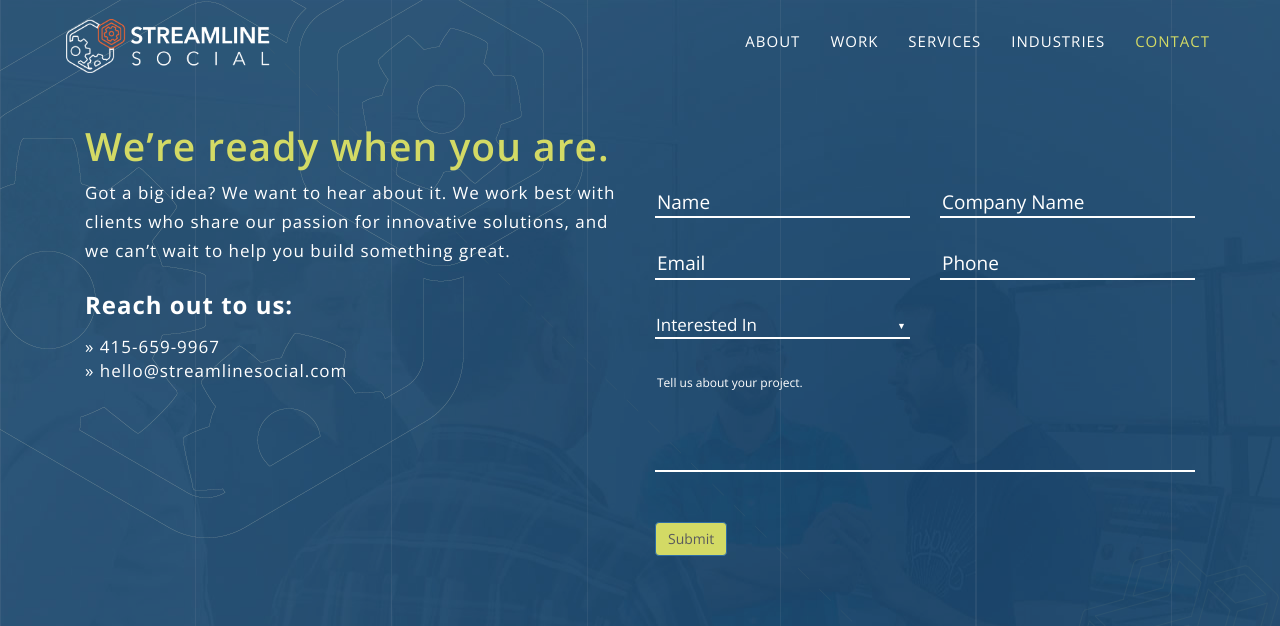
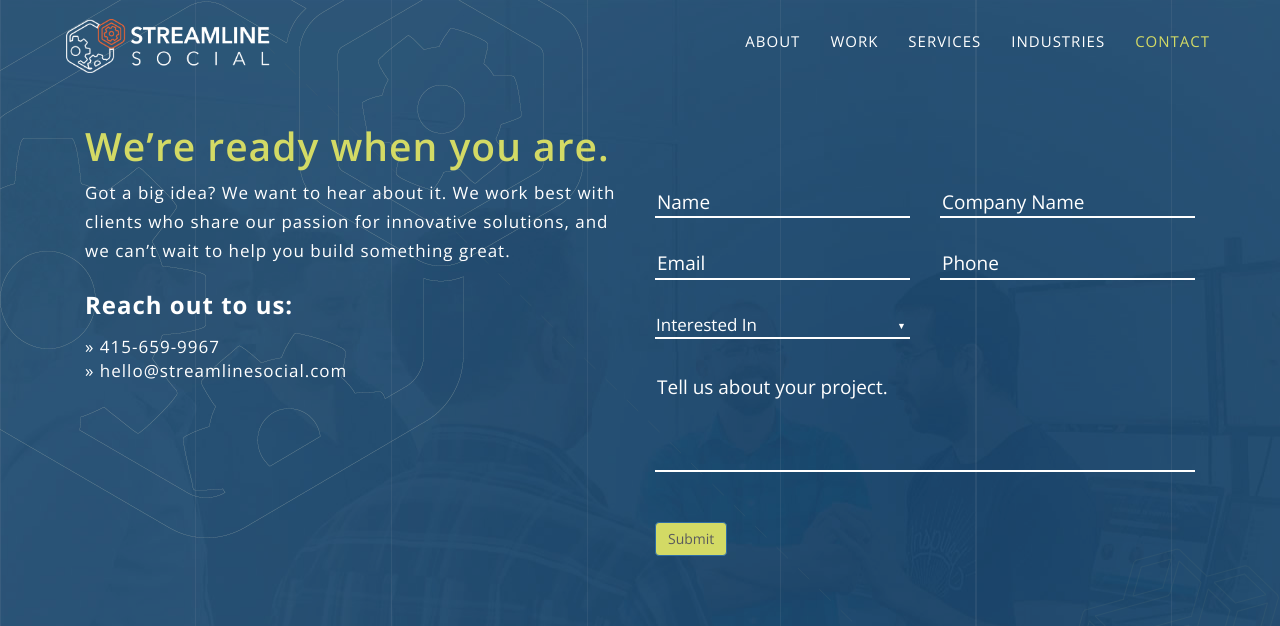
Before and after one commit to hadarwissotzky/streamlinesocial.github.io, a Jekyll site: the page built from contact.html, in a window 1280 px wide and 1400 px high. Shown: the top 626 px of the window. Built offline with Jekyll 4.4.1, drawn with Linux system fonts in a browser that asks for light colours; nearby versions of some CDN libraries; comment, search, counter and statistics services are not loaded; some of the changed text lies outside the part shown; grey boxes are pictures that could not be loaded.

```diff
--- a/_sass/akser/style.scss
+++ b/_sass/akser/style.scss
@@ -2920,7 +2920,7 @@
     border-bottom: 2px solid #fff;
     color: #fff;
 }
-.light-form .gfield textarea,
+.light-form .gfield textarea::placeholder,
 .light-form .gfield input[type=text]::placeholder {
   font-size: 19px;
 }
--- a/contact.html
+++ b/contact.html
@@ -266,7 +266,7 @@
                     <h2 style="text-align: left;  font-weight: 600;">Buffalo</h2><br/>
                     <p class="contact-address">
                         28 Robin Road <br/>
-                        Buffalo, NY
+                        Buffalo, NY 14228
                     </p>
                 </div>
             </div>
```
